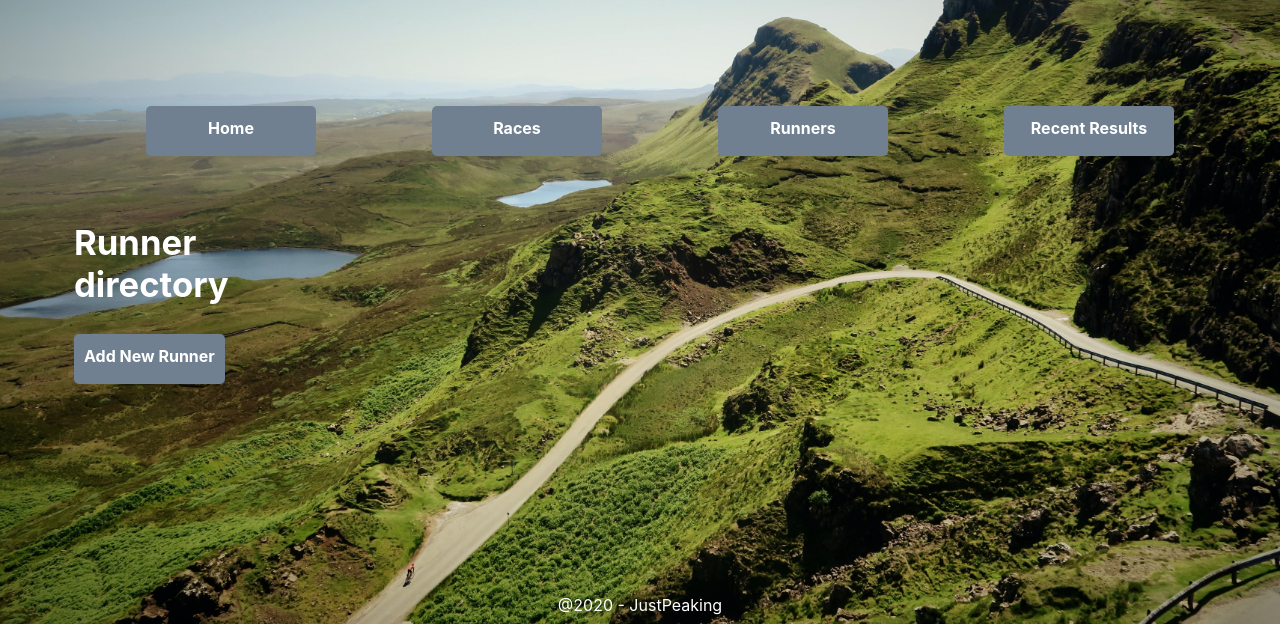
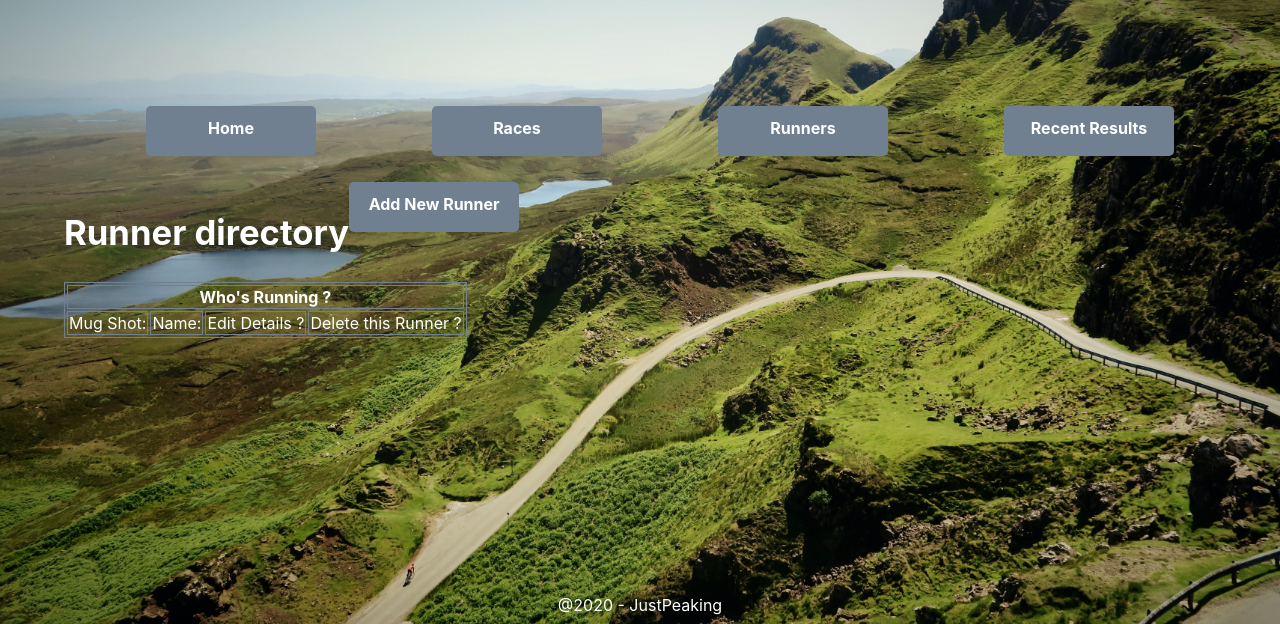
Before and after one commit to stevenmcf/Falkirk_Trail_Runners, a Flask app: page /runners in a window 1280 px wide. Shown: the part 155-779 px from the top of the page. Run offline with Flask 2, Linux system fonts and the light colour scheme; data that the repository does not hold is empty; some libraries are stand-ins or nearby versions.

Commit message:
runner table added via css/html

```diff
--- a/app/static/CSS/style.css
+++ b/app/static/CSS/style.css
@@ -134,8 +134,7 @@ table, th, td {
 }
 
 .runner-title {
-    display: grid;
-    margin: 10px;
+  display: flex;
     grid-template-columns: 50% 50%;
     justify-content: space-evenly;
     align-content: center;
@@ -143,18 +142,13 @@ table, th, td {
 
 
 .runner-options {
-  display: flex;
+  /* display: flex;
   grid-template-columns: 50% 50%;
   justify-content: space-around;
-  align-content: center;
+  align-content: center; */
 }
 
 .runner-detail {
-  display: grid;
-  flex-direction: row;
-  flex-wrap: wrap;
-  max-width: 100vw
-
 
 }
 
--- a/app/templates/Runners/index.html
+++ b/app/templates/Runners/index.html
@@ -1,8 +1,7 @@
 {% extends 'base.html' %}
 
 {% block content %}
-<article class="runner-title">
-<section>
+    <section class="runner-title">
         <h2> Runner directory</h2>
         <div class="runner-options">
             <form class="table-button" action="/runners/new" methods=["GET"]>
@@ -11,23 +10,39 @@
         </div>
     </section>
 
-    {% for runner in all_runners %}
-
-        <section class="runner-detail">
-            <h3> NAME :{{ runner.first_name }} {{runner.last_name}}  </h3>
-                <aside class="runner_picture">
-                    <img class="runner-img" src="/static/images/babyyes.jpeg" alt="runner">
-                </aside>
-
+    <section>
+        <table>
+                <thead>
+                    <tr>
+                        <th colspan="4">Who's Running ?</th>
+                    </tr>
+                </thead>
+                <tbody>
+                    <tr>
+                        <td>Mug Shot:</td>
+                        <td>Name:</td>
+                        <td>Edit Details ?</td>
+                        <td>Delete this Runner ?</td>
+                    </tr>
+                    {% for runner in all_runners  %}
+                    <tr>
+                        <td><img src="/static/images/babyyes.jpeg" alt="runner" width="75" heigh="75"></td>
+                        <td>{{ runner.first_name }} {{ runner.last_name }}</td>
+                        <td>
                             <form class="table-button" action="/runners/{{ runner.id }}/edit" methods="GET">
                             <input class=table-button1 type="submit" value="Edit">
                             </form>
+                        </td>
+                        <td>
+
                             <form class="table-button" action="/runners/{{ runner.id }}/delete" method="POST">
-                    <!-- <label for="delete">Delete this runner ?</label> -->
-                    <input class=table-button1 type="submit" id="delete" name="delete" value="Delete ? Click if yes">
+                                <input class=table-button1 type="submit" id="delete" name="delete" value="Delete">
                                 </form>
+                        </td>
+                    </tr>
+                    {% endfor %}
+                </tbody>
+        </table>
 
-                {% endfor %}
     </section>
-</article>
             {% endblock %}
```
Lines whose indentation alone changed are shown as unchanged.
